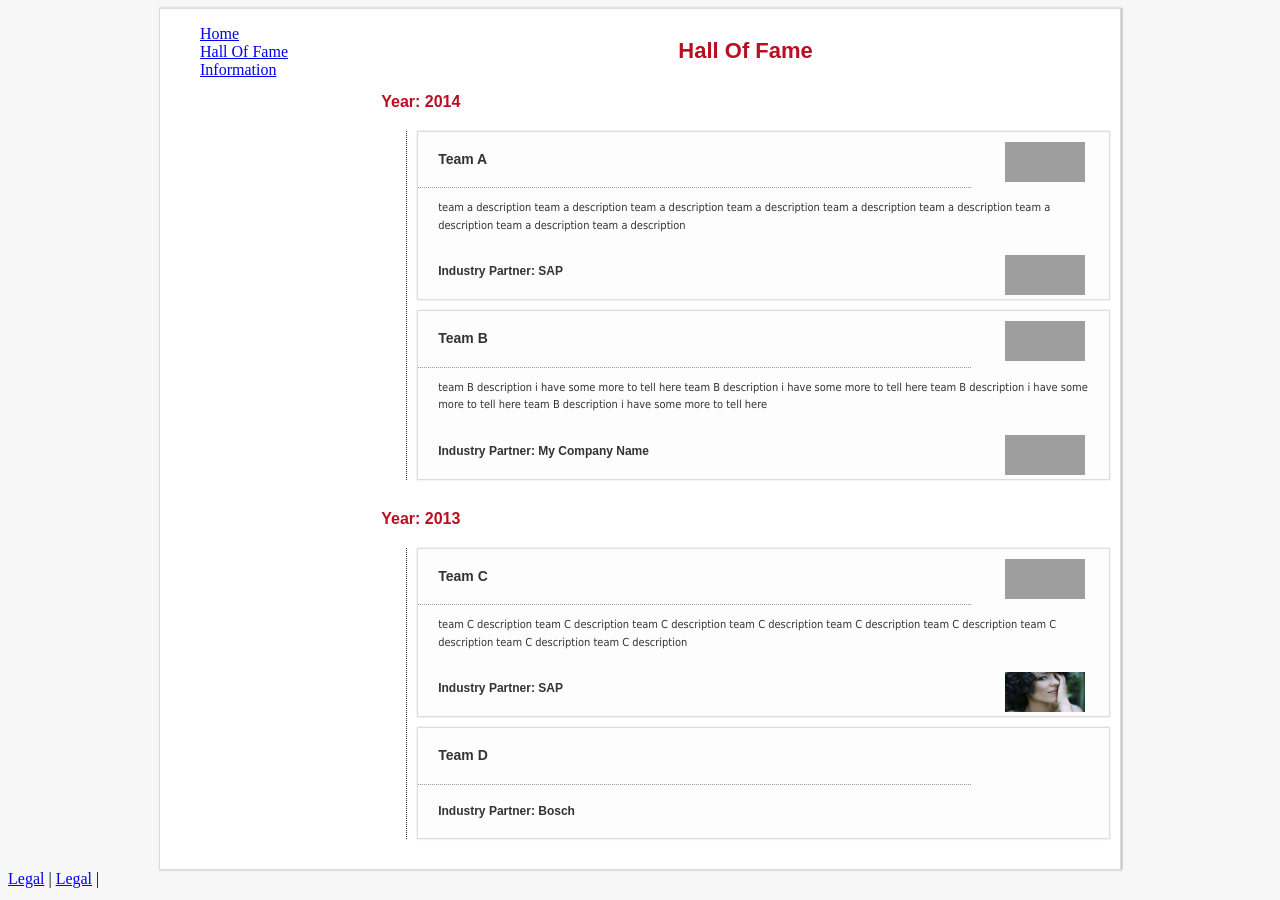
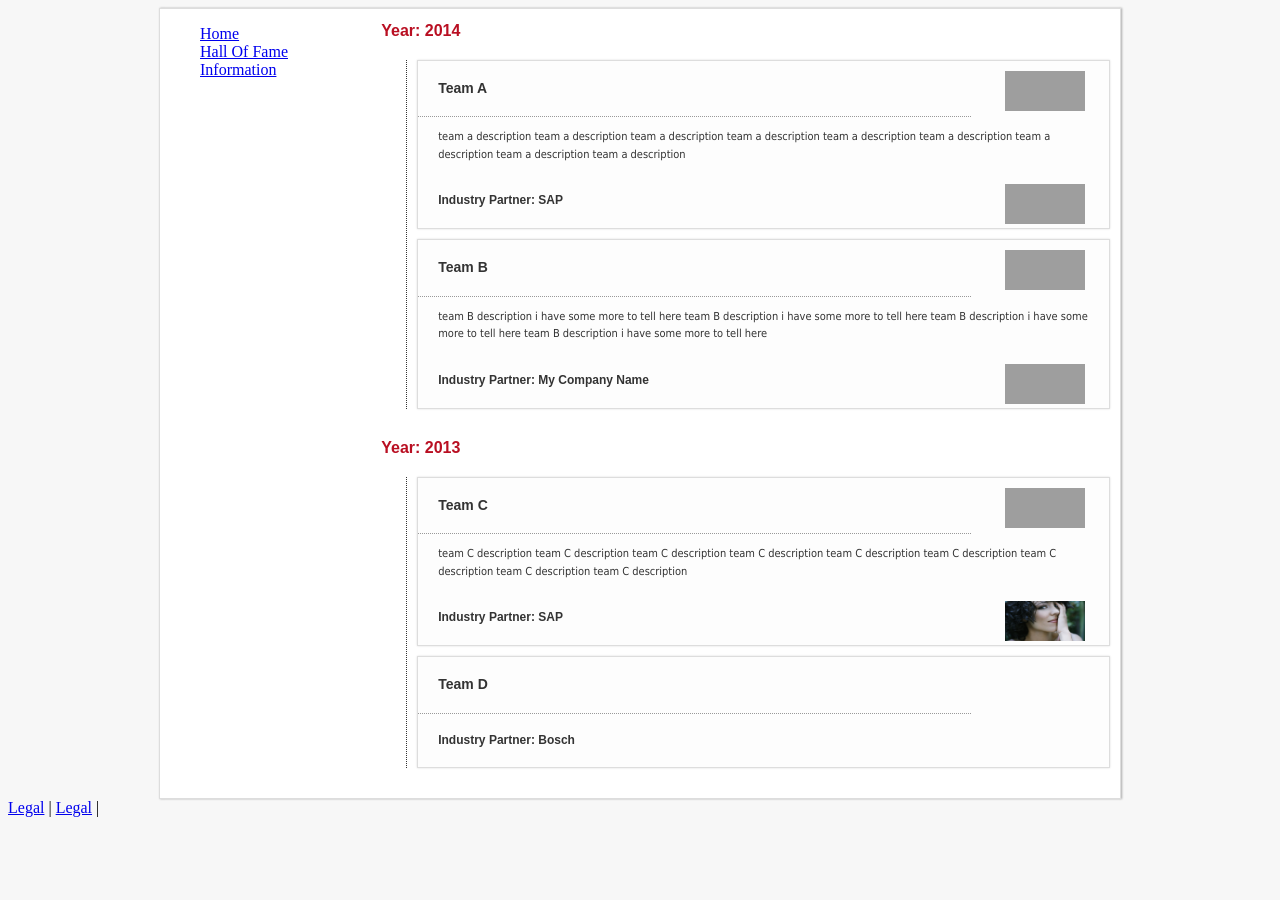
Before and after one commit to ankit09goyal/ankit09goyal.github.io, a Jekyll site: the page built from hof.html, in a window 1280 px wide, cut to the strip 0-900 px from the top of the page. Built offline with Jekyll 4.4.1, drawn with Linux system fonts in a browser that asks for light colours; grey boxes are pictures that could not be loaded.

Commit message:
Update home.html

```diff
--- a/_layouts/home.html
+++ b/_layouts/home.html
@@ -11,7 +11,7 @@
 
       <!-- div right side starts -->
       <div class="right-body">
-            <h1>Hall Of Fame</h1>
+
             {{ content }}
       </div>
       <!-- div right side starts -->
```
